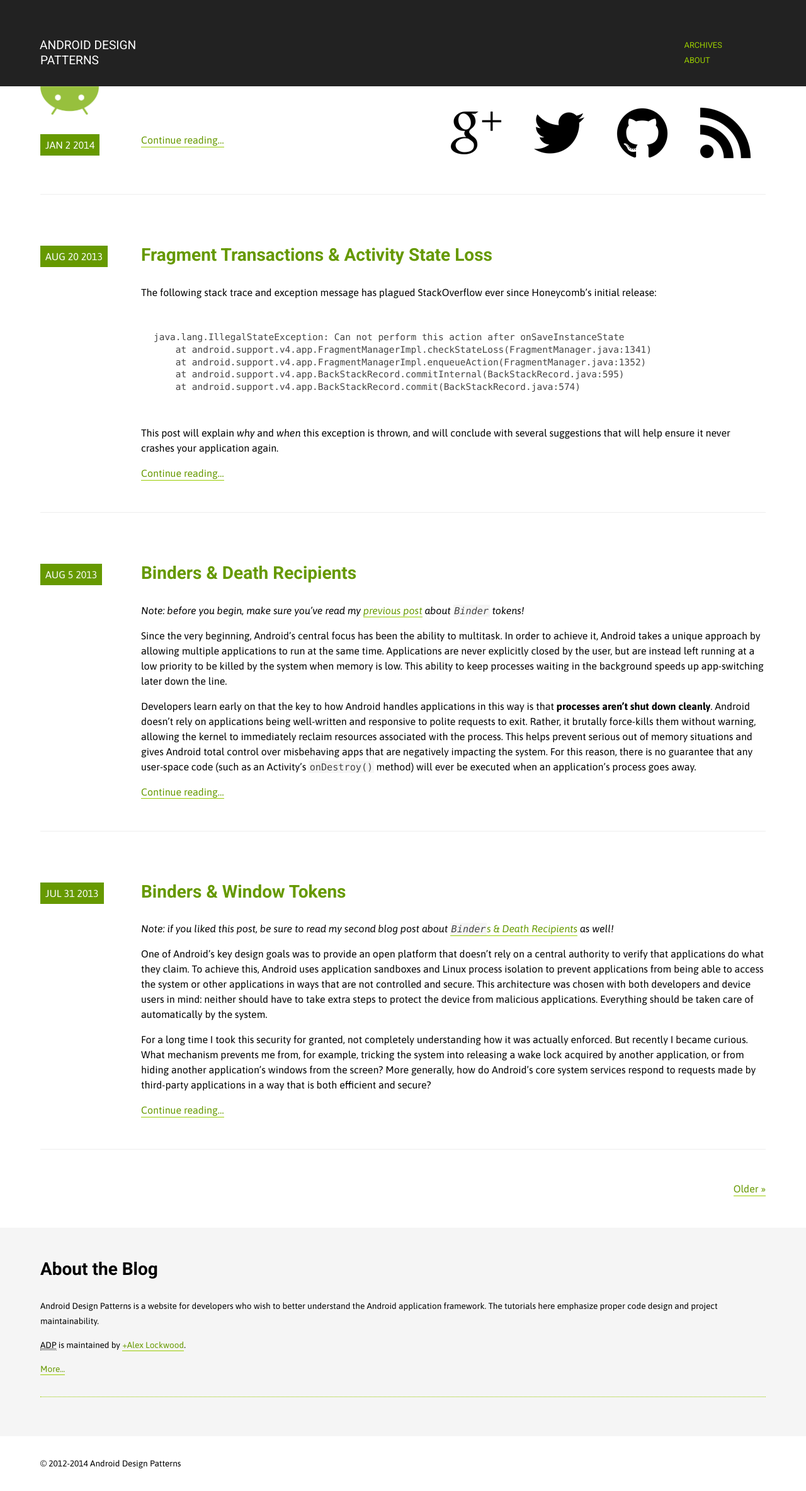
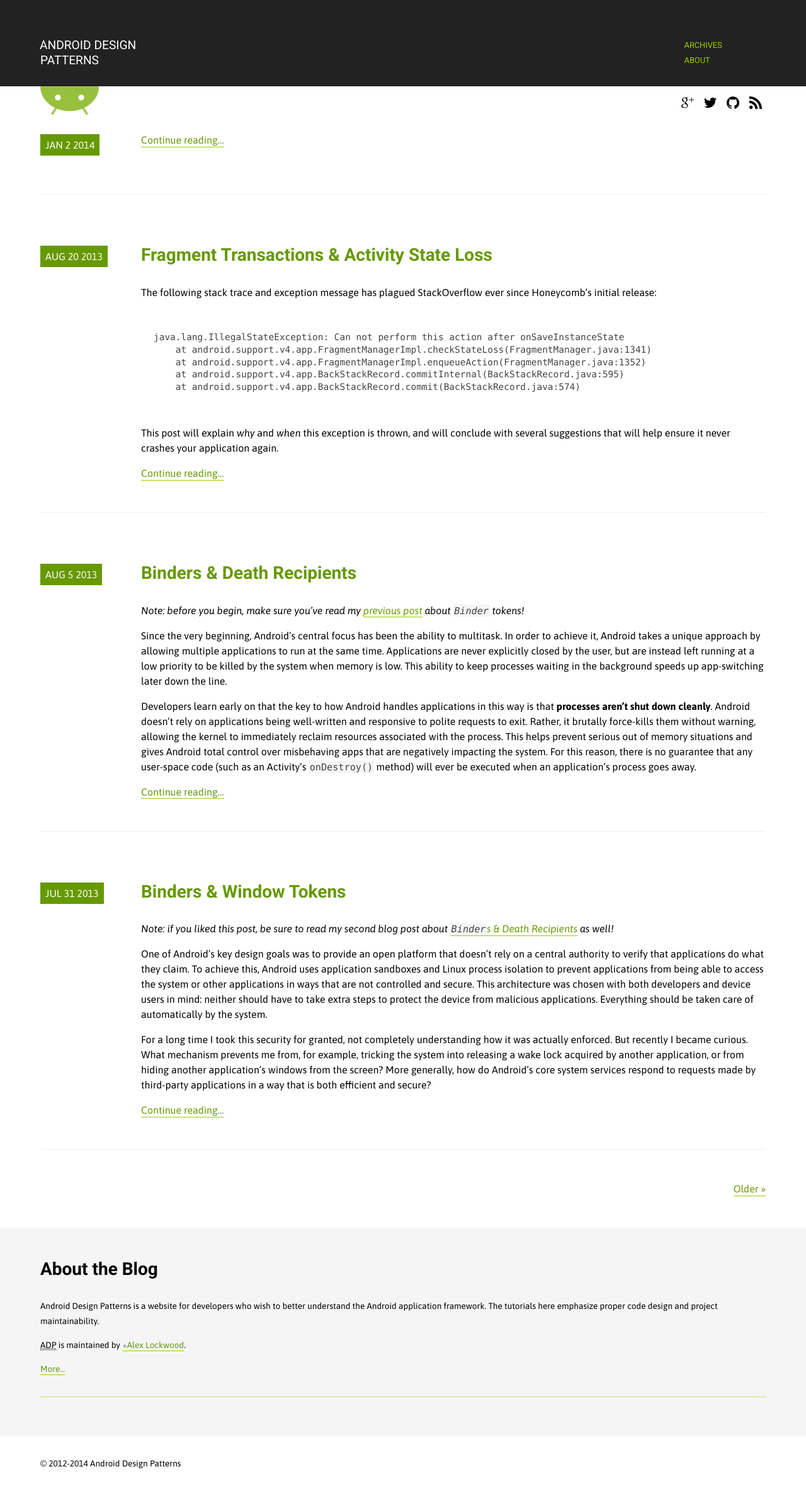
Before and after one commit to alexjlockwood/AndroidDesignPatterns, a Jekyll site: the page built from index.html, in a window 1280 px wide. Shown: the whole page at 63% size. Built offline with Jekyll 4.4.1, drawn with Linux system fonts in a browser that asks for light colours; Markdown is read by kramdown in place of the engine named in the settings; the list of posts is cut into pages by our own code; comment, search, counter and statistics services are not loaded.

```diff
--- a/_layouts/default.html
+++ b/_layouts/default.html
@@ -25,11 +25,20 @@
       </div>
     </div>
 
+    <!-- TODO: move this inline CSS into the css/style.css sheet. -->
     <div id="social" class="container">
-      <a href="{{ site.author.googleplus }}"><img src="/images/social/googleplus-128-black.png" alt="Google+" /></a>
-      <a href="{{ site.author.twitter }}"><img src="/images/social/twitter-128-black.png" alt="Twitter" /></a>
-      <a href="{{ site.author.github }}"><img src="/images/social/github-128-black.png" alt="GitHub" /></a>
-      <a href="{{ site.author.feedburner }}"><img src="/images/social/rss-128-black.png" alt="FeedBurner" /></a>
+      <a href="{{ site.author.googleplus }}">
+        <img style="height:auto; width; auto; max-width:32px; max-height:32px;" src="/images/social/googleplus-128-black.png" alt="Google+" />
+      </a>
+      <a href="{{ site.author.twitter }}">
+        <img style="height:auto; width; auto; max-width:32px; max-height:32px;" src="/images/social/twitter-128-black.png" alt="Twitter" />
+      </a>
+      <a href="{{ site.author.github }}">
+        <img style="height:auto; width; auto; max-width:32px; max-height:32px;" src="/images/social/github-128-black.png" alt="GitHub" />
+      </a>
+      <a href="{{ site.author.feedburner }}">
+        <img style="height:auto; width; auto; max-width:32px; max-height:32px;" src="/images/social/rss-128-black.png" alt="FeedBurner" />
+      </a>
     </div>
 
     <div id="content" class="container">
```
